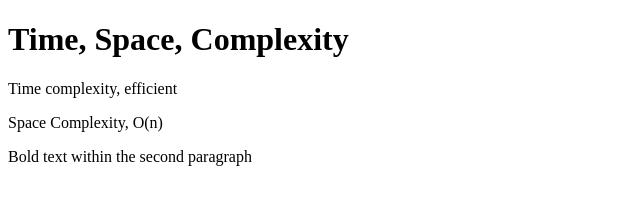
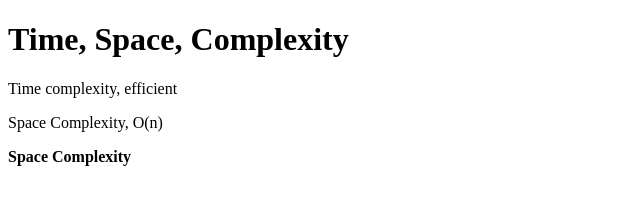
Before and after one commit to acciojob/time-and-space-complexity-immeas, a website: page main.html in a window 1280 px wide. Shown: the whole page, without its empty margins (0-640 px from the left). Drawn offline with Linux system fonts and the light colour scheme.

Commit message:
created a submission

```diff
--- a/main.html
+++ b/main.html
@@ -10,7 +10,7 @@
 	<h1>Time, Space, Complexity</h1>
 	<p>Time complexity, efficient</p>
 	<p>Space Complexity, O(n)</p>
-	<p>Bold text within the second paragraph</p>
+	<p><b>Space Complexity</b></p>
 	<!-- the entire body must be written by student -->
     <script type="text/javascript" src="./script.js">
 </script>
```
